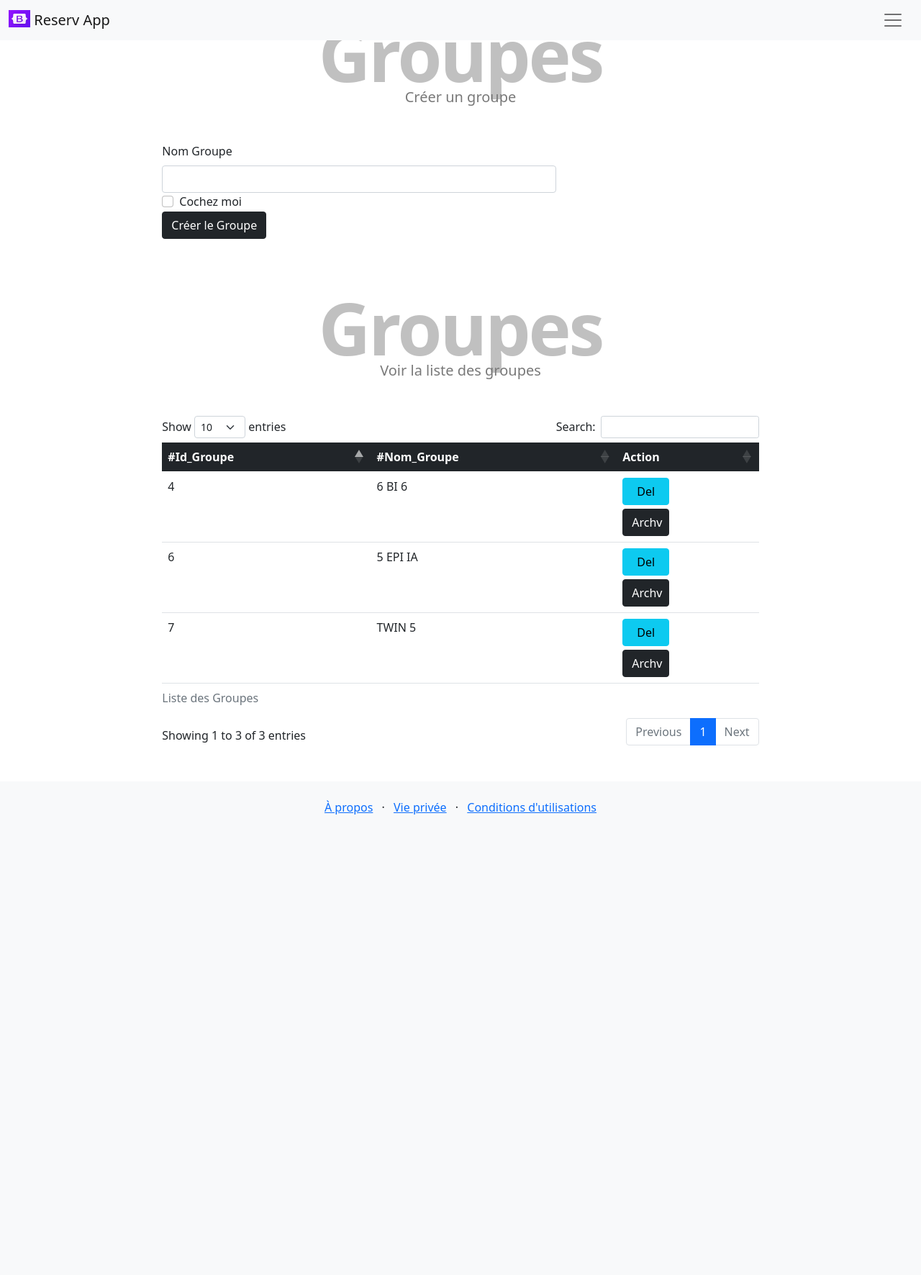
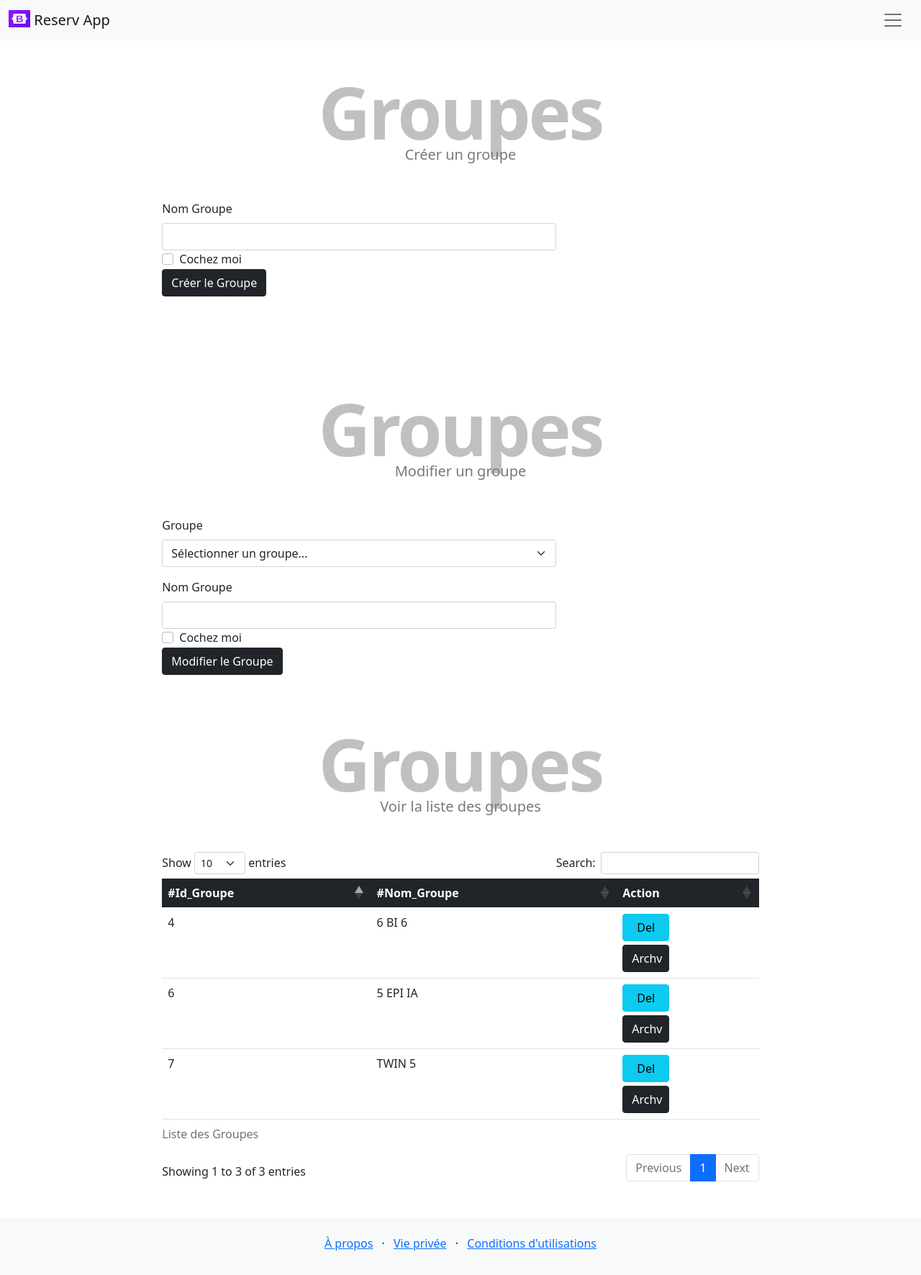
Before and after one commit to FaresEsprit20/ZiedApp, a PHP site: page /GroupesView.php in a window 1280 px wide. Shown: the whole page at 72% size. Before the commit the page ends 1132 px from the top, so only its background shows below. Run offline with PHP 8.4, Linux system fonts and the light colour scheme; data comes from the database, SQL or seed files in the repository; some libraries are stand-ins or nearby versions.

Commit message:
fifth commit

```diff
--- a/GroupesView.php
+++ b/GroupesView.php
@@ -88,7 +88,7 @@
 
 <!-- Start Groupes -->
 
-<section class="groupes" id="groupes">
+<section class="gView" id="gView">
   <div class="container-fluid">
     <div class="special-heading">Groupes</div>
       <p>Créer un groupe</p>
@@ -121,6 +121,67 @@
   </div>
   <div class="col-12">
     <button type="submit" class="btn btn-dark">Créer le Groupe</button>
+  </div>
+
+</form>
+
+
+
+        </div>
+
+    </div>
+  </div>
+  <div class="col col-sm col-lg-2">
+  </div>
+  </div>
+
+</section>
+
+<!-- End Groupes -->
+<!-- Start Groupes -->
+
+<section class="geView" id="geView">
+  <div class="container-fluid">
+    <div class="special-heading">Groupes</div>
+      <p>Modifier un groupe</p>
+  <div class="row">
+  <div class="col col-sm col-lg-2">
+  </div>
+    <div class="col-12 col-sm-12 col-lg-8">
+
+
+      <div class="products-table mt-5 mb-5">
+        <div class="table-reservations">
+
+
+
+        <form class="row g-3" id="editgroup">
+
+
+  <div class="col-md-8">
+  <label for="group_id" class="form-label">Groupe</label>
+    <select id="group_id" class="form-select" required>
+      <option selected  value="nil">Sélectionner un groupe...</option>
+    </select>
+    <div id="ig" style="visibility:hidden">
+
+    </div>
+  </div>
+  <div class="col-md-8">
+    <label for="group_name" class="form-label">Nom Groupe</label>
+    <input type="text" class="form-control" id="group_name">
+    <div id="iss" style="visibility:hidden">
+  </div>
+  <div class="col-12">
+    <div class="form-check">
+      <input class="form-check-input" type="checkbox" id="reservChecks" required>
+      <label class="form-check-label" for="reservChecks">
+        Cochez moi
+      </label>
+    </div>
+  </div>
+  <div class="col-12">
+    <button type="submit" class="btn btn-dark">Modifier le Groupe</button>
   </div>
 
 </form>
--- a/RéservationsView.php
+++ b/RéservationsView.php
@@ -353,8 +353,8 @@
 
   <div class="col-12">
     <div class="form-check">
-      <input class="form-check-input" type="checkbox" id="reservCheck" required>
-      <label class="form-check-label" for="reservCheck">
+      <input class="form-check-input" type="checkbox" id="reservChecks" required>
+      <label class="form-check-label" for="reservChecks">
         Cochez moi
       </label>
     </div>
--- a/assets/js/Groupes/datatableGroupes.js
+++ b/assets/js/Groupes/datatableGroupes.js
@@ -59,6 +59,12 @@ $(document).ready(function(){
 
                 $("#tbodyGroupes").append(row);
               }
+
+              for(var item of jsonData){
+                  var option = new Option(item.nom_groupe,item.id_groupe);
+                $("#group_id").append(option);
+              }
+
               $("#tbodyGroupes").on('click','#btnDelete', function(){
                 var id =   $(this).closest('tr').find('.id_groupe').text();
                 var object = {
@@ -89,7 +95,91 @@ $(document).ready(function(){
               });
               $('#reservationsDatatable').DataTable();
 
+                   //edit group
+    // this is the id of the form
+    $("#editgroup").submit(function(e) {
 
+        e.preventDefault(); // avoid to execute the actual submit of the form.
+
+        var form = $(this);
+        var isValid = false;
+        var inputSalle = $("#group_name").val();
+        var idgroup = $("#group_id").val();
+
+
+        if( idgroup =="nil"){
+            $("#ig").css("visibility","visible");
+            isValid = false;
+            $("#group_id").removeClass("is-valid");
+            $("#group_id").addClass("is-invalid");
+            console.log(inputSalle);
+            console.log(isValid);
+            $("#ig").removeClass("valid-feedback");
+            $("#ig").addClass("invalid-feedback");
+            $("#ig").html("Champ invalide");
+            return false;
+            }else{
+            isValid = true;
+            $("#ig").css("visibility","visible");
+            $("#group_id").removeClass("is-invalid");
+            $("#group_id").addClass("is-valid");
+            console.log(isValid);
+            $("#ig").removeClass("invalid-feedback");
+            $("#ig").addClass("valid-feedback");
+            $("#ig").html("Champ valide");
+            }
+
+        if( inputSalle =="nil" || inputSalle.length < 3){
+        $("#iss").css("visibility","visible");
+        isValid = false;
+        $("#group_name").removeClass("is-valid");
+        $("#group_name").addClass("is-invalid");
+        console.log(inputSalle);
+        console.log(isValid);
+        $("#iss").removeClass("valid-feedback");
+        $("#iss").addClass("invalid-feedback");
+        $("#iss").html("Champ invalide");
+        return false;
+        }else{
+        isValid = true;
+        $("#iss").css("visibility","visible");
+        $("#group_name").removeClass("is-invalid");
+        $("#group_name").addClass("is-valid");
+        console.log(isValid);
+        $("#iss").removeClass("invalid-feedback");
+        $("#iss").addClass("valid-feedback");
+        $("#iss").html("Champ valide");
+        }
+
+
+
+        if(isValid == true){
+
+        let object = {
+        id_groupe: $("#group_id").val(),
+        nom_groupe: $("#group_name").val(),
+        };
+        console.log("object" +JSON.stringify(object));
+        $.ajax({
+               type: "POST",
+               url: "http://localhost/Zied/server/Api/Groupes/UpdateGroup.php",
+               data: JSON.stringify(object),
+               dataType: 'json',
+               contentType: 'application/json',
+               success: function(data)
+               {
+                   console.log(data);
+                    // show response from the php script.
+                    var myModal = $("#reservmodal");
+                    myModal.modal("show");
+                    document.getElementById("creategroup").reset();
+
+                    setTimeout(function(){ location.replace("index.php"); }, 6000);
+               }
+             });
+
+            }
+        });
 
 
             },
@@ -164,4 +254,9 @@ $(document).ready(function(){
 
 
 
+
+
+
+
+
     });
--- a/models/GroupeModel.php
+++ b/models/GroupeModel.php
@@ -45,6 +45,19 @@ class GroupeModel {
         }
     }
 
+    public function UpdateGroup() {
+        $json = file_get_contents('php://input');
+        $data = json_decode($json, true);
+        if( isset($data["id_groupe"]) and (intval($data["id_groupe"]))  and isset($data["nom_groupe"])   ){
+        $stmt = $this->conn->prepare("UPDATE  groupe SET nom_groupe = ? WHERE  id_groupe= ? ");
+        $stmt->execute([$data["nom_groupe"],$data["id_groupe"]]);
+        echo json_encode(http_response_code(200));
+        }else {
+            http_response_code(401);
+            die();
+        }
+    }
+
     public function ArchiverGroupe() {
         $json = file_get_contents('php://input');
         $data = json_decode($json, true);
--- a/scss/style.scss
+++ b/scss/style.scss
@@ -222,6 +222,11 @@ body {
 
 .locatairesView {
   padding-top: $section-padding;
+  padding-bottom: $section-padding;
+}
+
+#gView{
+  padding-top: 80px;
   padding-bottom: $section-padding;
 }
 
```
Also changed, not shown: server/API/Groupes/UpdateGroup.php (added, +11 -0 lines), css/style.css, 1 other file.
